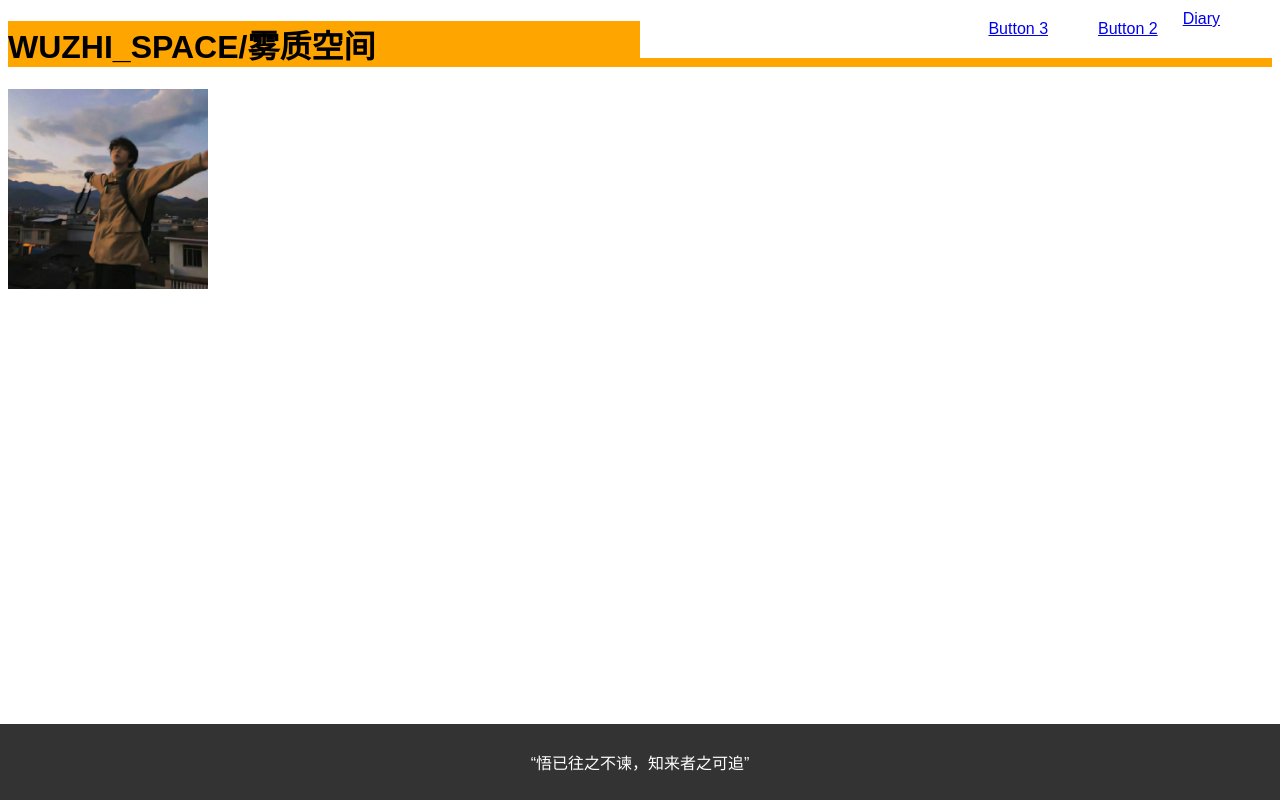
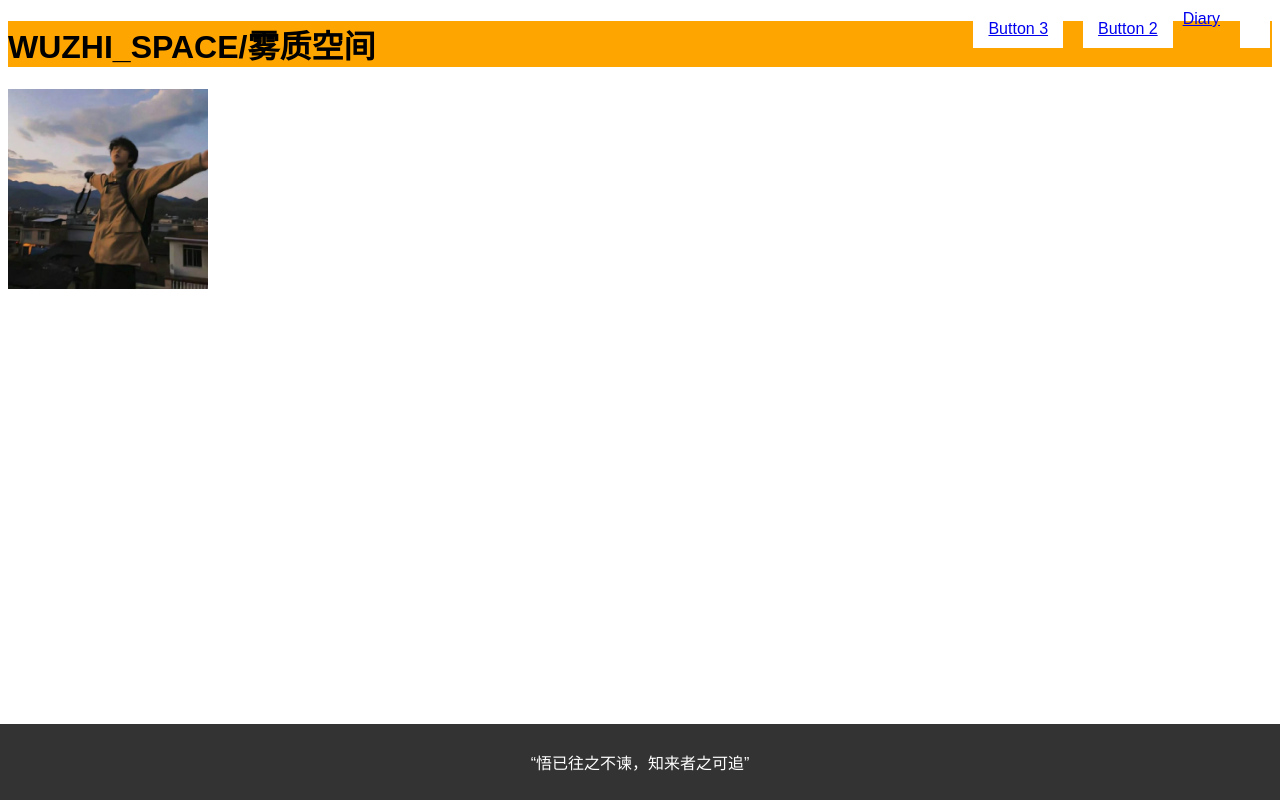
Before and after one commit to Wuzhixy/WuzhiXY.github.io, a plain HTML site: page index.html in a window 1280 px wide. Drawn offline with Linux system fonts and the light colour scheme.

Commit message:
Update index.html

```diff
--- a/index.html
+++ b/index.html
@@ -16,7 +16,6 @@
       .menu-container {
       display: flex;
       justify-content: flex-end; /* 水平方向将整个容器推到右边 */
-      background-color: #FFFFFF;
       padding: 10px;
       position: fixed; /* 固定在页面顶部 */
       right: 0;
```
